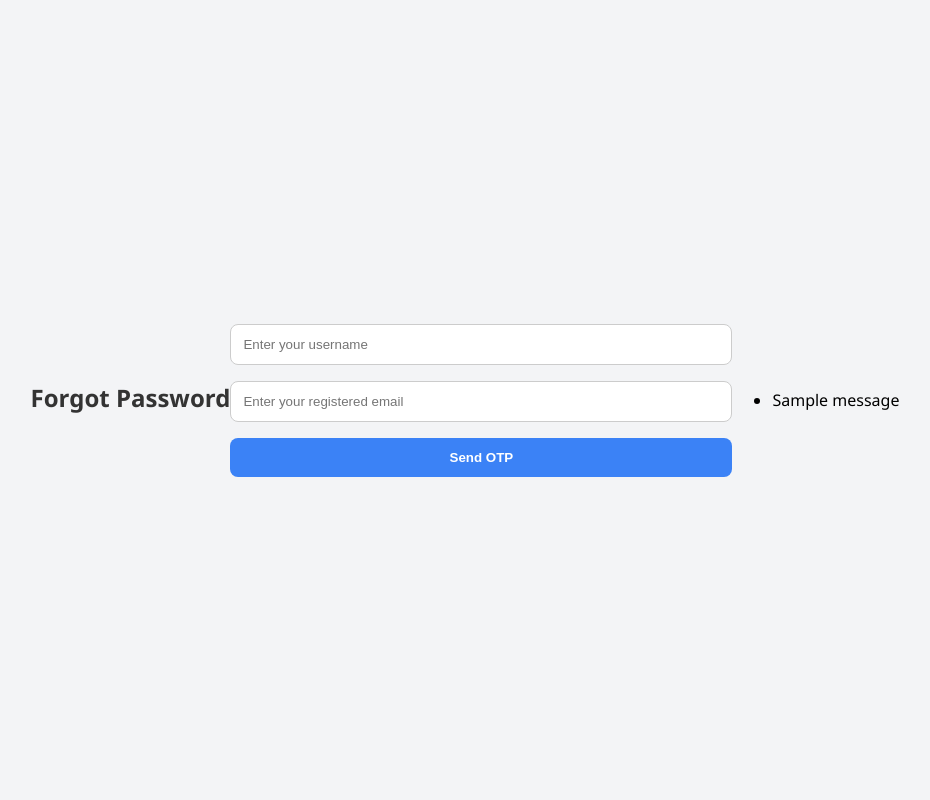
After one commit to Mru-preeti/python_project_sem4, a Flask app: page /forgot_password in a window 1280 px wide. The commit adds this page. Shown: the whole page, without its empty margins (175-1105 px from the left). Run offline with Flask 3, Linux system fonts and the light colour scheme; one stand-in notice (Sample message) is shown.

Commit message:
Update on forgot-password-Incomplete

```diff
--- a/app.py
+++ b/app.py
@@ -1,4 +1,4 @@
-from flask import Flask, render_template, request, redirect, send_file
+from flask import Flask, render_template, request, session, flash, redirect, send_file, url_for
 import sqlite3
 import os
 import fitz  # PyMuPDF for extracting text from PDFs
@@ -11,13 +11,18 @@ from nltk.tokenize import word_tokenize
 from nltk import pos_tag
 from nltk.corpus import wordnet, stopwords
 from flask import session
-
+import smtplib
+from flask_mail import Mail, Message
 from fpdf import FPDF
 from flask import send_file
 from io import BytesIO
 from fpdf import FPDF
 from transformers import pipeline
 from sentence_transformers import SentenceTransformer, util
+
+import sqlite3
+
+conn = sqlite3.connect('Login_data.db', check_same_thread=False)
 
 
 def is_valid_sentence(line):
@@ -37,6 +42,16 @@ nltk.download('stopwords')
 app = Flask(__name__)
 app.secret_key = os.urandom(24)
 
+app.config['MAIL_SERVER'] = 'smtp.gmail.com'
+app.config['MAIL_PORT'] = 587
+app.config['MAIL_USE_TLS'] = True
+app.config['MAIL_USERNAME'] = 'srushtiprajakt.t@gmail.com'
+# Not your normal email password
+app.config['MAIL_PASSWORD'] = 'mqlzvpwdlqdqsbim'
+
+mail = Mail(app)
+
+
 UPLOAD_FOLDER = "uploads"
 if not os.path.exists(UPLOAD_FOLDER):
     os.makedirs(UPLOAD_FOLDER)
@@ -50,23 +65,27 @@ def login():
 
 @app.route('/login_validation', methods=['POST'])
 def login_validation():
-    username = request.form.get('username')
+    # This can be either username or email
+    identifier = request.form.get('username')
     password = request.form.get('password')
 
     conn = sqlite3.connect('Login_data.db')
     cursor = conn.cursor()
 
-    try:
-        user = cursor.execute(
-            "SELECT * FROM USERS WHERE username=? AND password=?", (username, password)).fetchone()
-    finally:
-        conn.close()
+    cursor.execute(
+        "SELECT * FROM USERS WHERE (username = ? OR email_id= ?) AND password = ?",
+        (identifier, identifier, password)
+    )
+    user = cursor.fetchone()
+
+    conn.close()
 
     if user:
-        session['username'] = username  # ✅ Store username in session
-        return render_template('home.html', username=username)
+        flash("Login successful!", "success")
+        return redirect(url_for('dashboard'))
     else:
-        return redirect('/')
+        flash("Invalid username or email", "error")
+        return redirect(url_for('login'))
 
 
 @app.route('/signup')
@@ -121,6 +140,9 @@ def upload_pdf():
     session['correct_answers'] = correct_answers
 
     return render_template('quiz.html', questions=questions)
+
+
+otp_store = {}
 
 
 def extract_text_from_pdf(pdf_path):
@@ -373,5 +395,108 @@ def download_result_pdf():
     return send_file(pdf_bytes, download_name='quiz_results_clean.pdf', as_attachment=True)
 
 
+def send_otp_email(recipient, otp):
+    sender_email = 'srushtiprajakt.t@gmail.com'  # replace with your email
+    sender_password = 'mqlzvpwdlqdqsbim'      # use app password if needed
+
+    subject = 'Your OTP for Password Reset'
+    body = f'Hello. This mail is from EduExtract. Your OTP is: {otp}'
+    message = f'Subject: {subject}\n\n{body}'
+
+    try:
+        with smtplib.SMTP('smtp.gmail.com', 587) as server:
+            server.starttls()
+            server.login(sender_email, sender_password)
+            server.sendmail(sender_email, recipient, message)
+        return True
+    except Exception as e:
+        print(f"Failed to send email: {e}")
+        return False
+
+
+@app.route('/forgot_password', methods=['GET', 'POST'])
+def forgot_password():
+    if request.method == 'POST':
+        username_input = request.form['username'].strip()
+        email_input = request.form['email_id'].strip()
+
+        conn = sqlite3.connect('Login_data.db')
+        cursor = conn.cursor()
+        cursor.execute("SELECT * FROM USERS WHERE username=? AND email_id=?",
+                       (username_input, email_input))
+        user = cursor.fetchone()
+        conn.close()
+
+        if user:
+            otp = str(random.randint(100000, 999999))
+            session['reset_email'] = email_input
+            session['reset_username'] = username_input
+            session['otp'] = otp
+
+            try:
+                msg = Message('Password Reset OTP',
+                              sender='srushtiprajakt.t@gamil.com', recipients=[email_input])
+                msg.body = f'Hello. This mail is from EduExtract. Your OTP for password reset is: {otp}'
+                mail.send(msg)
+                flash('OTP has been sent to your email.')
+                return redirect(url_for('verify_otp'))
+            except Exception as e:
+                flash('Failed to send OTP. Try again later.')
+                print(e)
+        else:
+            flash('Invalid username or email.')
+
+    return render_template('forgot_password.html')
+
+
+@app.route('/verify_otp', methods=['GET', 'POST'])
+def verify_otp():
+    if request.method == 'POST':
+        email_input = request.form['email_id']
+        user_otp = request.form['otp']
+
+        if (session.get('otp') == user_otp and session.get('reset_email') == email_input):
+            flash('OTP verified. Please reset your password.')
+            return render_template('reset_password.html', email=email_input)
+        else:
+            flash('Invalid OTP. Try again.')
+            return render_template('verify_otp.html', email=email_input)
+
+    # GET request
+    return render_template('verify_otp.html', email=session.get('reset_email'))
+
+
+def is_valid_password(password):
+    if len(password) < 8:
+        return False
+    if not re.search(r'[A-Z]', password):
+        return False
+    if not re.search(r'\d', password):
+        return False
+    if not re.search(r'[!@#$%^&*(),.?":{}|<>]', password):
+        return False
+    return True
+
+
+@app.route('/reset_password', methods=['POST'])
+def reset_password():
+    email = request.form.get('email_id')
+    new_password = request.form['new_password']
+
+    if not is_valid_password(new_password):
+        flash("Password doesn't meet criteria.")
+        return render_template('reset_password.html', email_id=email)
+
+    conn = sqlite3.connect('your_database.db')
+    cursor = conn.cursor()
+    cursor.execute(
+        "UPDATE USERS SET password = ? WHERE email_id = ?", (new_password, email))
+    conn.commit()
+    conn.close()
+
+    flash('Password reset successfully. You can log in now.')
+    return redirect(url_for('index'))
+
+
 if __name__ == '__main__':
     app.run(debug=True)
--- /dev/null
+++ b/static/forgot_password.css
@@ -0,0 +1,62 @@
+body {
+    font-family: 'Segoe UI', Tahoma, Geneva, Verdana, sans-serif;
+    background-color: #f3f4f6;
+    display: flex;
+    justify-content: center;
+    align-items: center;
+    height: 100vh;
+    margin: 0;
+}
+
+.container {
+    background-color: white;
+    padding: 2rem;
+    border-radius: 12px;
+    box-shadow: 0 10px 30px rgba(0, 0, 0, 0.1);
+    width: 350px;
+}
+
+h2 {
+    text-align: center;
+    color: #333;
+    margin-bottom: 1.5rem;
+}
+
+label {
+    display: block;
+    margin-bottom: 0.5rem;
+    color: #444;
+}
+
+input[type="email"],
+input[type="text"],
+input[type="password"] {
+    width: 100%;
+    padding: 0.75rem;
+    margin-bottom: 1rem;
+    border: 1px solid #ccc;
+    border-radius: 8px;
+    box-sizing: border-box;
+}
+
+button {
+    width: 100%;
+    padding: 0.75rem;
+    background-color: #3b82f6;
+    color: white;
+    border: none;
+    border-radius: 8px;
+    cursor: pointer;
+    font-weight: bold;
+}
+
+button:hover {
+    background-color: #2563eb;
+}
+
+p {
+    text-align: center;
+    margin-top: 1rem;
+    font-size: 0.9rem;
+    color: #777;
+}
--- /dev/null
+++ b/templates/forgot_password.html
@@ -0,0 +1,26 @@
+<!DOCTYPE html>
+<html>
+<head><title>Forgot Password</title>
+    <link rel="stylesheet" href="{{ url_for('static', filename='forgot_password.css') }}">
+</head>
+<body>
+    <h2>Forgot Password</h2>
+    <form method="POST">
+  <input type="text" name="username" placeholder="Enter your username" required>
+  <input type="email" name="email_id" placeholder="Enter your registered email" required>
+  <button type="submit">Send OTP</button>
+</form>
+
+<!-- Flash message block -->
+{% with messages = get_flashed_messages() %}
+  {% if messages %}
+    <ul>
+      {% for message in messages %}
+        <li>{{ message }}</li>
+      {% endfor %}
+    </ul>
+  {% endif %}
+{% endwith %}
+
+</body>
+</html>
--- a/templates/signup.html
+++ b/templates/signup.html
@@ -5,7 +5,7 @@
     <meta name="viewport" content="width=device-width, initial-scale=1.0">
     <title>Sign In Page</title>
     <link rel="stylesheet" href="{{ url_for('static', filename='styles.css') }}">
-    <script src="{{ url_for('static', filename='abcscript.js') }}"></script>
+    <script src="{{ url_for('static', filename='abcscript.js') }}" defer></script>
 </head>
 <body>
     <main>
@@ -13,12 +13,12 @@
             <div class="form-box">
                 <h2>Sign In</h2>
                 <p class="subtext">Welcome!</p>
-                <form method="post" action="/add_user" id="signupForm" onsubmit="return validatePassword()">
+                <form method="post" action="/add_user" id="signupForm">
                     <input type="text" name="username" id="username" placeholder="Username" required>
                     <input type="email" name="email_id" id="email" placeholder="Email" required>
                     <input type="password" name="password" id="password" placeholder="Password" required>
                     <input type="password" name="confirmPassword" id="confirmPassword" placeholder="Verify Password" required>
-                    <p id="error-message" class="error"></p>
+                    <p id="error-message" class="error" style="color:red;"></p>
                     <button type="submit" class="login-btn">Sign In</button>
                 </form>
                 <a href="/" class="signup-btn">Already have an account? Log In</a>
```
Also changed, not shown: static/abcscript.js (+43 -40 lines), templates/login.html (+6 -6 lines), templates/reset_password.html (added, +107 -0 lines), templates/verify_otp.html (added, +13 -0 lines), your_database.db (added), 3 other files.
